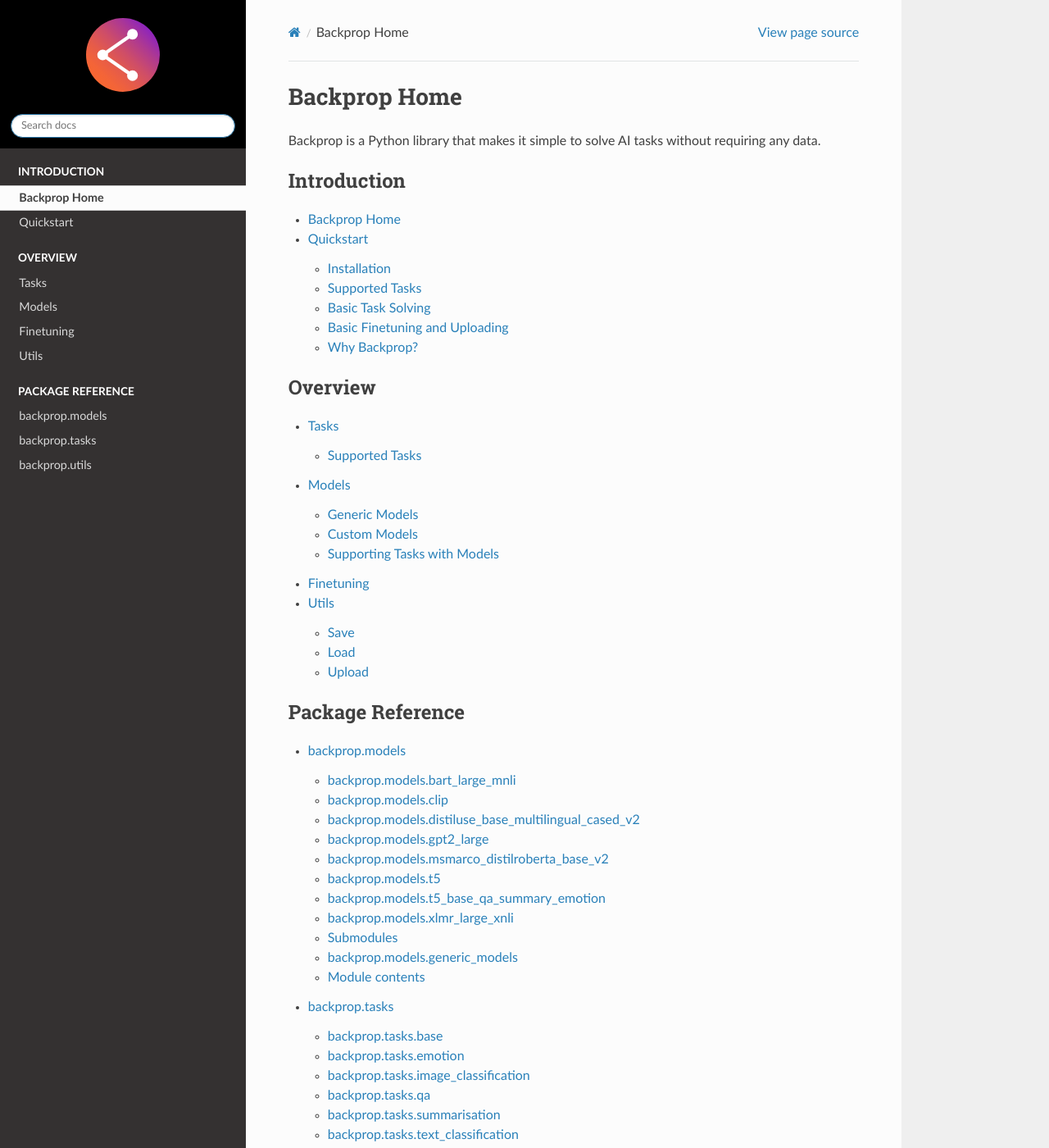
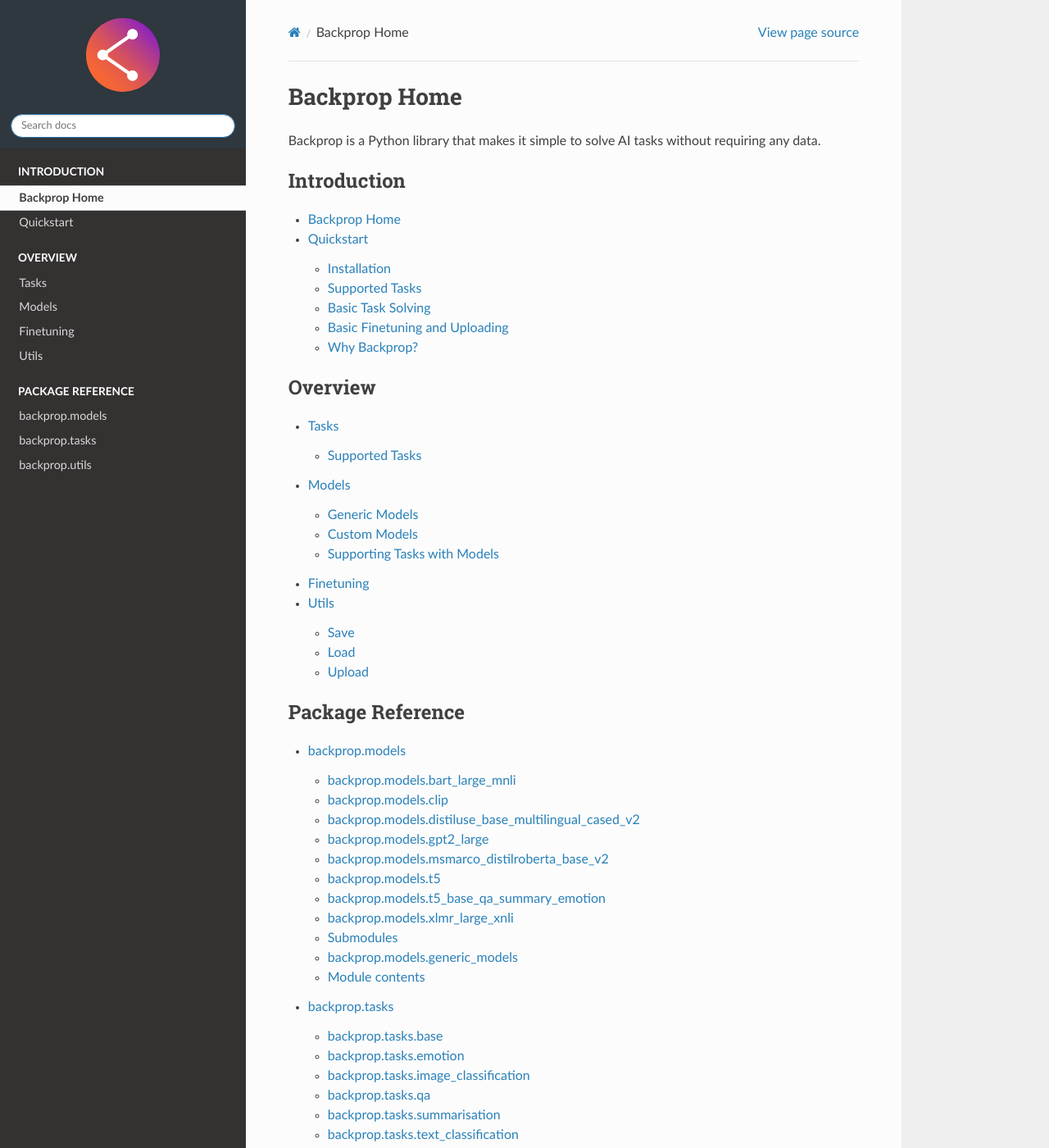
Before and after one commit to backprop-ai/backprop, a Sphinx documentation site: the page built from docs/source/index.rst, in a window 1280 px wide and 1400 px high. Shown: the whole window at 82% size. Built offline with Sphinx 7.4.7 and the Read the Docs theme 2.0.0, drawn with Linux system fonts in a browser that asks for light colours.

Commit message:
Fixed doc style (again)

```diff
--- a/docs/source/_templates/layout.html
+++ b/docs/source/_templates/layout.html
@@ -4,7 +4,7 @@
   /* Sidebar header (and topbar for mobile) */
   .wy-side-nav-search,
   .wy-nav-top {
-    background: #000000;
+    background: #2F373F;
   }
 
 
```
